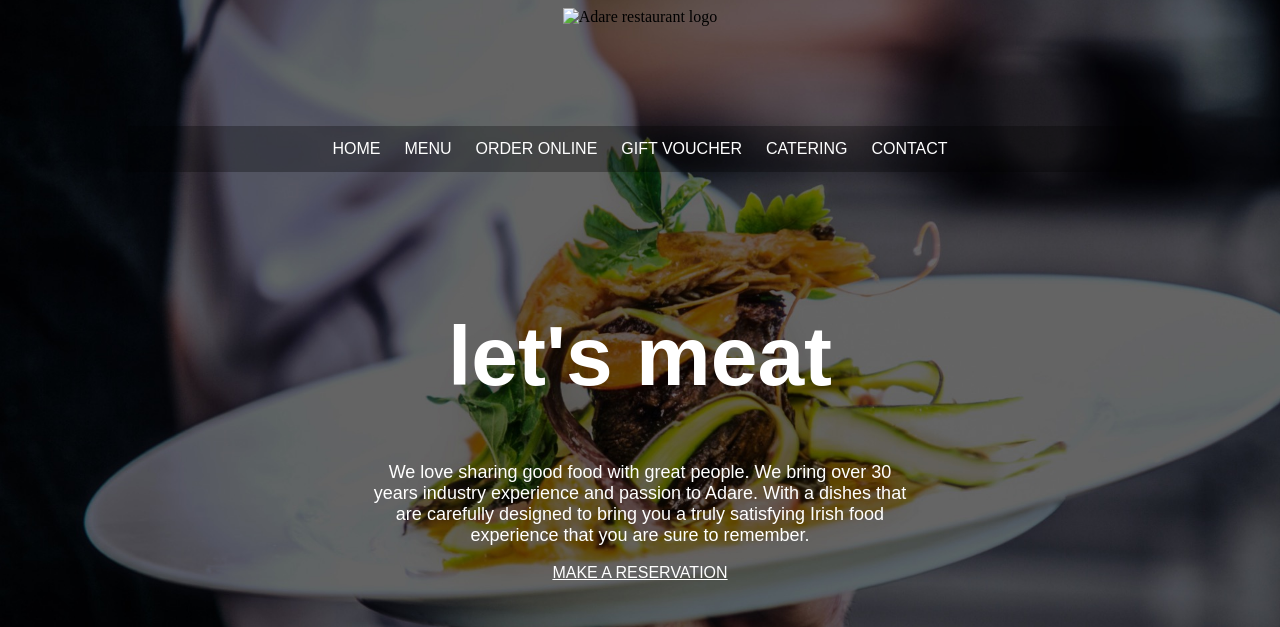
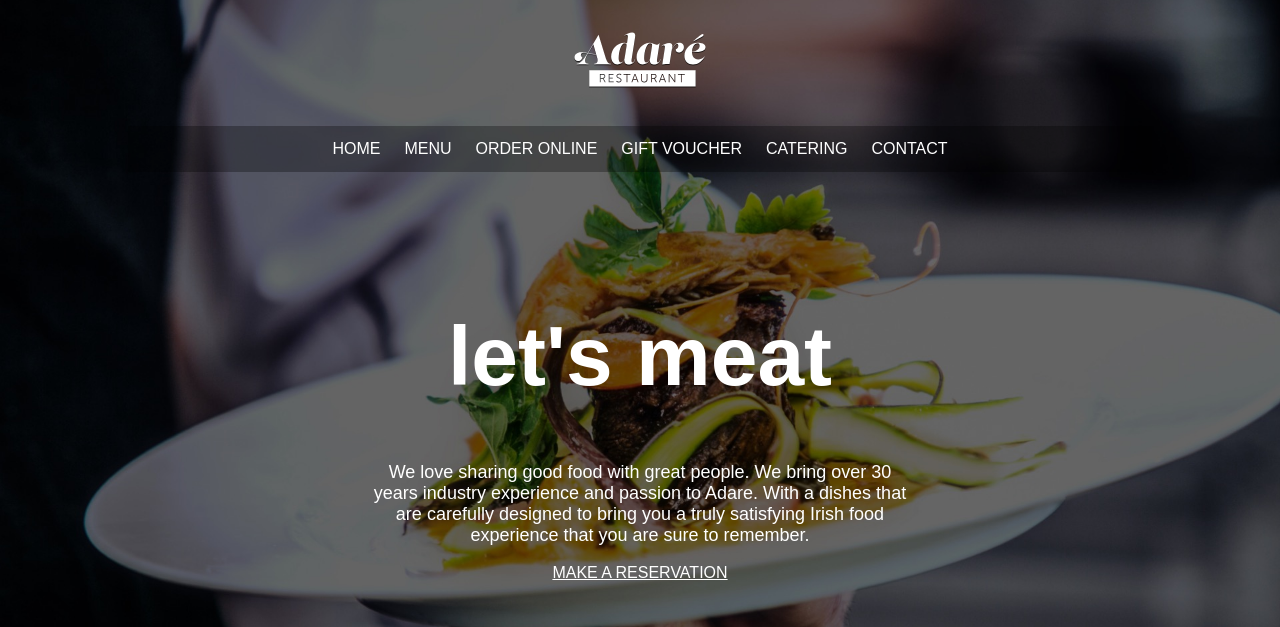
Before and after one commit to Mu-eenKhan/Adare, a plain HTML site: page index.html in a window 1280 px wide. Shown: the top 627 px of the page. Drawn offline with Linux system fonts and the light colour scheme; files whose address does not match are found by name.

Commit message:
Update index.html

```diff
--- a/index.html
+++ b/index.html
@@ -14,7 +14,7 @@
     <div class="container">
 
         <header>
-            <img class="logo" src="images/logo-adare-restaurant.png" alt="Adare restaurant logo">
+            <img class="logo" src="logo-adare-restaurant.png" alt="Adare restaurant logo">
         </header>
         <nav>
             <a href="#">HOME</a>
```
